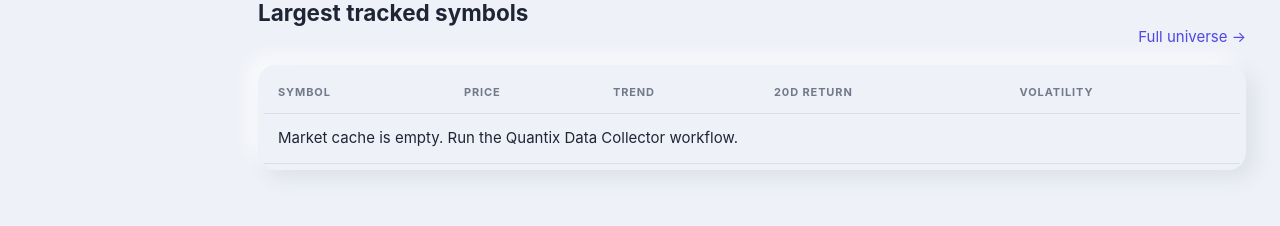
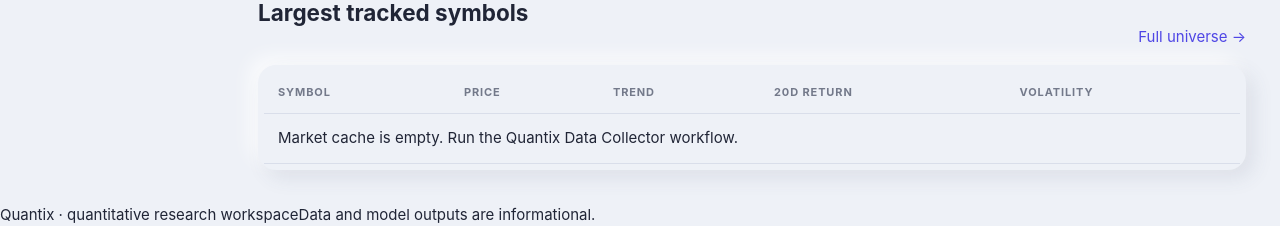
Before and after one commit to andygeng2023/Quantix, a PHP site: page /index.php in a window 1280 px wide. Shown: the part 1185-1411 px from the top of the page. Before the commit the page ends 1357 px from the top, so only its background shows below. Run offline with PHP 8.4, Linux system fonts and the light colour scheme; data that the repository does not hold is empty.

Commit message:
Rebuild Quantix shared layout

```diff
--- a/web/partials/footer.php
+++ b/web/partials/footer.php
@@ -1 +1,3 @@
-</div></main><nav class="mobile-nav fixed-nav" aria-label="Primary navigation"><a class="<?= $page==='index.php'?'active':'' ?>" href="index.php"><b>⌂</b><span>Home</span></a><a class="<?= in_array($page,['screener.php','stock.php','compare.php'])?'active':'' ?>" href="screener.php"><b>⌕</b><span>Explore</span></a><a class="<?= $page==='analytics.php'?'active':'' ?>" href="analytics.php"><b>◈</b><span>Research</span></a><a class="<?= $page==='watchlist.php'?'active':'' ?>" href="watchlist.php"><b>☆</b><span>Saved</span></a><a class="<?= $page==='settings.php'?'active':'' ?>" href="settings.php"><b>⚙</b><span>Settings</span></a></nav></body></html>
+</div></main>
+<footer class="site-footer"><span>Quantix · quantitative research workspace</span><span>Data and model outputs are informational.</span></footer>
+</body></html>
```
